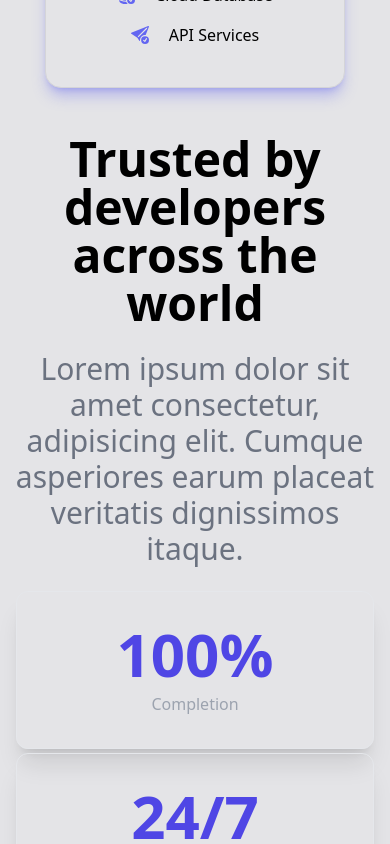
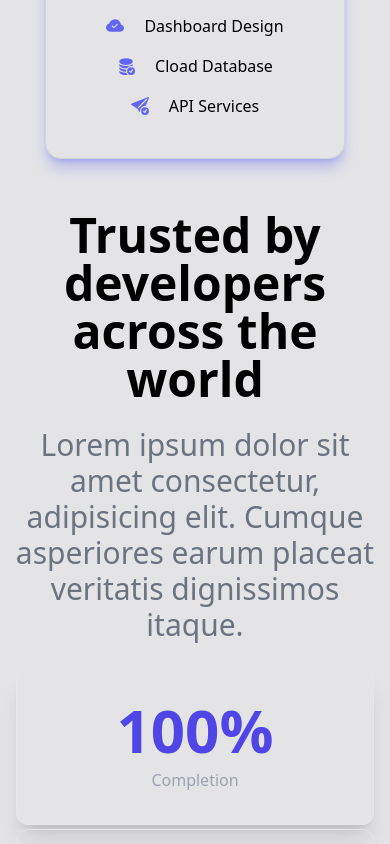
Before and after one commit to Mhamad-Raad/company-website1, a React (Create React App) app: page / in a window 390 px wide. Shown: the part 800-1644 px from the top of the page. Built offline with nearby package versions, Linux system fonts and the light colour scheme.

Commit message:
fix responsive issues

```diff
--- a/src/components/About/About.tsx
+++ b/src/components/About/About.tsx
@@ -4,7 +4,7 @@ import './About.scss';
 
 const About: FC<{}> = () => {
   return (
-    <section className='w-full mt-56 md:mt-40'>
+    <section className='w-full mt-56 md:mt-40 max-[400px]:mt-[300px]'>
       <div className='max-w-[1240px] mx-auto'>
         <div className='text-center'>
           <h2 className='text-5xl font-bold'>
--- a/src/components/Hero/Hero.tsx
+++ b/src/components/Hero/Hero.tsx
@@ -27,7 +27,7 @@ const Hero: FC<{}> = () => {
           </button>
         </div>
         <img src={bgImg} alt='Background image' className='w-full h-fit' />
-        <div className='absolute bottom-[-16%] max-[400px]:bottom-[-25%] flex flex-col justify-center items-center md:min-w-[768px] md:left-1/2 transform md:-translate-x-1/2 py-8 border border-zinc-300  shadow-lg shadow-indigo-500/40 rounded-2xl bg-zinc-200 max-sm: py-4  max-sm:w-[80%]  max-sm:left-[10%]'>
+        <div className='absolute bottom-[-16%] max-[400px]:bottom-[-35%] flex flex-col justify-center items-center md:min-w-[768px] md:left-1/2 transform md:-translate-x-1/2 py-8 border border-zinc-300  shadow-lg shadow-indigo-500/40 rounded-2xl bg-zinc-200 max-sm: py-4  max-sm:w-[80%]  max-sm:left-[10%]'>
           <h2 className='font-bold text-2xl mb-2'>Data Services</h2>
           <div className='flex flex-wrap justify-between items-center max-sm:justify-center'>
             <p className='flex px-4 py-2 gap-5 items-center'>
```
